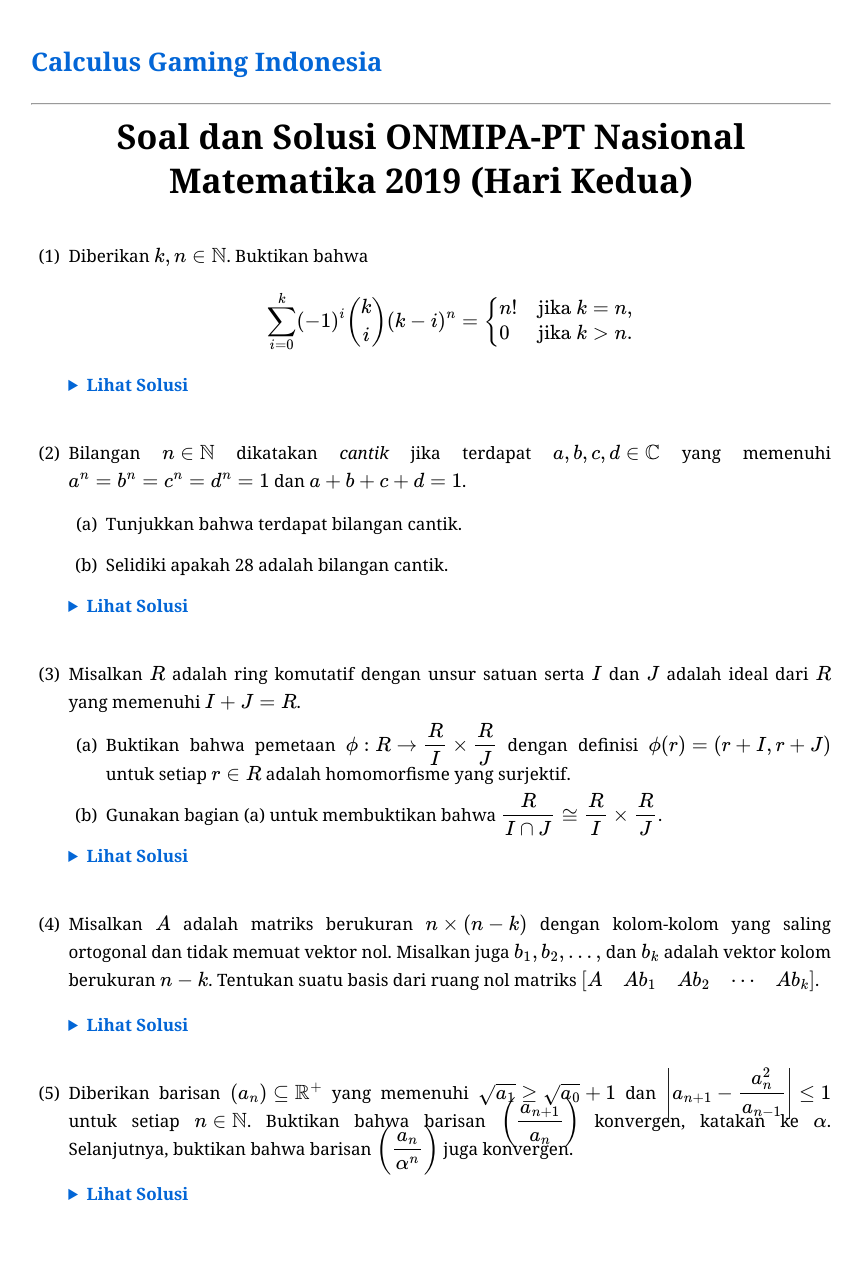
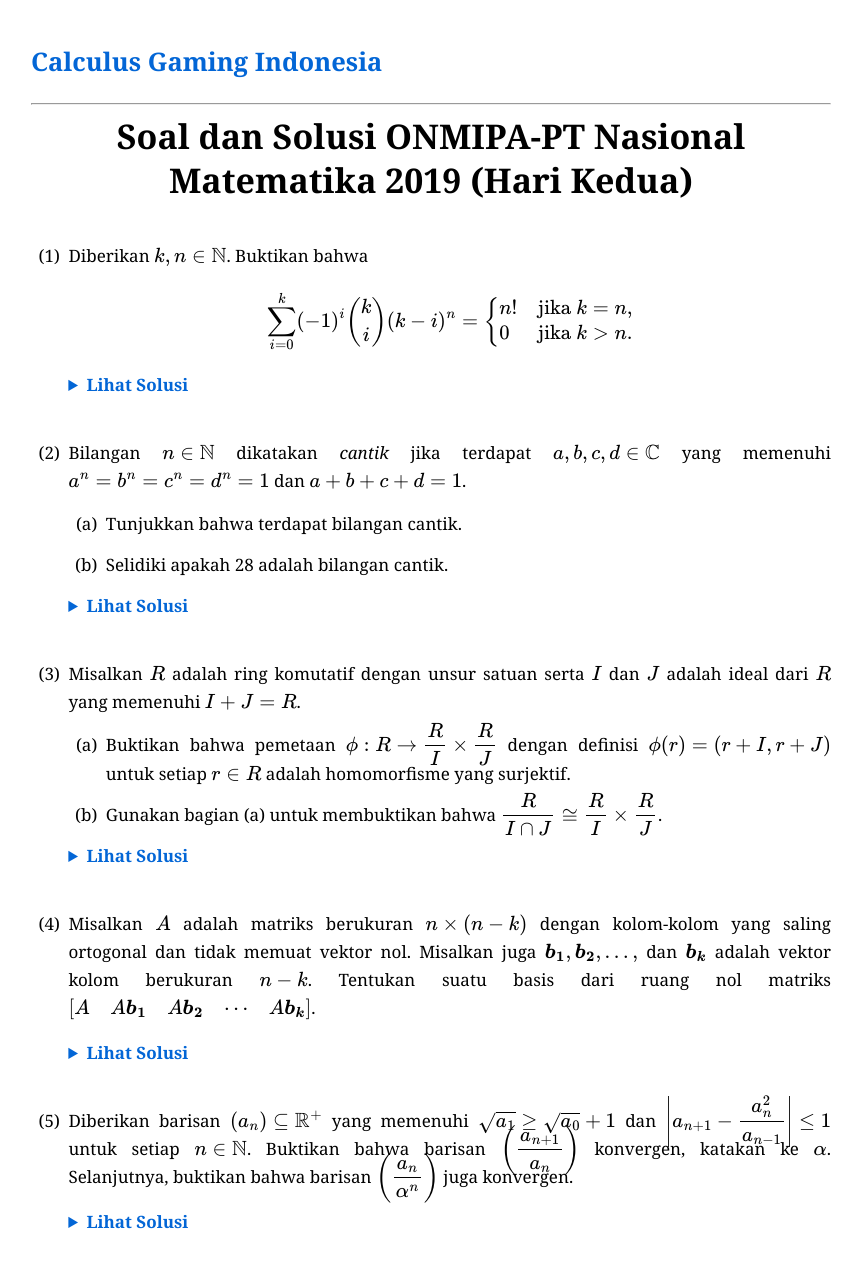
Before and after one commit to calculusgamingindonesia/calculusgamingindonesia.github.io, a Jekyll site: the page built from _posts/2026-07-01-knmipa-pt-nas-mat-19-2.md, in a window 1280 px wide. Shown: the whole page, without its empty margins (209-1071 px from the left). Built offline with Jekyll 4.4.1, drawn with Linux system fonts in a browser that asks for light colours; some web fonts are replaced; before the commit the page ends 1258 px from its top, so only the background shows below that.

Commit message:
Update 2026-07-01-knmipa-pt-nas-mat-19-2.md

```diff
--- a/_posts/2026-07-01-knmipa-pt-nas-mat-19-2.md
+++ b/_posts/2026-07-01-knmipa-pt-nas-mat-19-2.md
@@ -34,7 +34,7 @@ urutan: 104
    Solusi diserahkan kepada pembaca sebagai latihan.
    </div></details>
 
-4. Misalkan $A$ adalah matriks berukuran $n\times(n-k)$ dengan kolom-kolom yang saling ortogonal dan tidak memuat vektor nol. Misalkan juga $b_1, b_2, \dots,$ dan $b_k$ adalah vektor kolom berukuran $n-k$. Tentukan suatu basis dari ruang nol matriks $\begin{bmatrix}A&Ab_1&Ab_2&\cdots&Ab_k\end{bmatrix}$.
+4. Misalkan $A$ adalah matriks berukuran $n\times(n-k)$ dengan kolom-kolom yang saling ortogonal dan tidak memuat vektor nol. Misalkan juga $\boldsymbol{b_1}, \boldsymbol{b_2}, \dots,$ dan $\boldsymbol{b_k}$ adalah vektor kolom berukuran $n-k$. Tentukan suatu basis dari ruang nol matriks $\begin{bmatrix}A&A\boldsymbol{b_1}&A\boldsymbol{b_2}&\cdots&A\boldsymbol{b_k}\end{bmatrix}$.
 
    <details><summary>Lihat Solusi</summary><div class="kotak-solusi" markdown="1">
    Solusi diserahkan kepada pembaca sebagai latihan.
```
